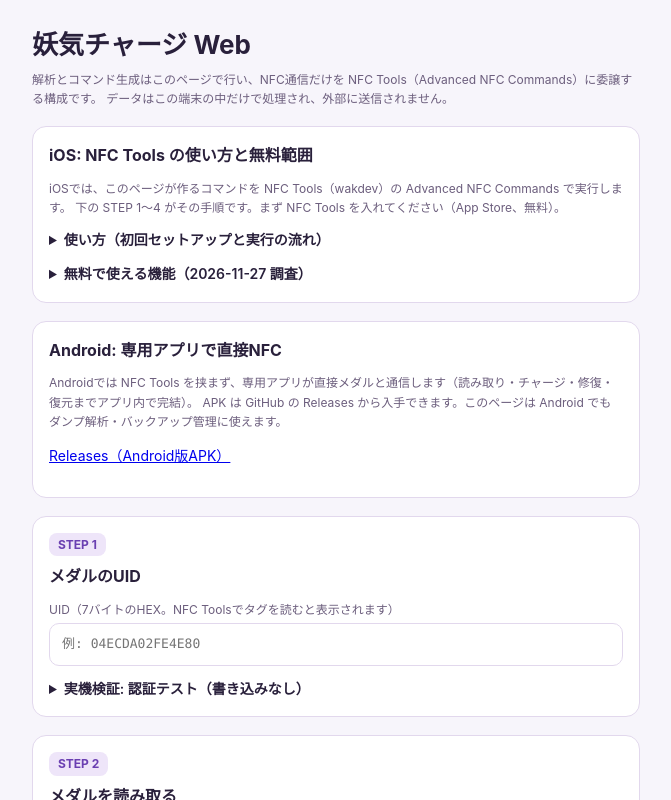
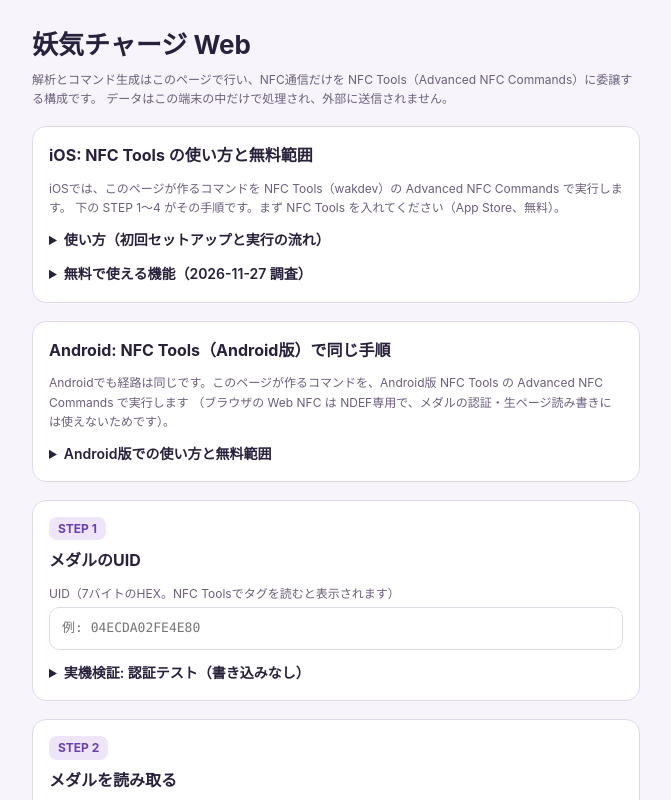
Before and after one commit to nezumi0627/youki-charger, a React (Vite) app: page / in a window 1280 px wide. Shown: the top 800 px of the page, without its empty margins (304-975 px from the left). Built offline with nearby package versions, Linux system fonts and the light colour scheme.

Commit message:
AndroidもNFC Tools経由に統一: src/App.tsx

```diff
--- a/src/App.tsx
+++ b/src/App.tsx
@@ -293,14 +293,20 @@ export default function App() {
       </section>
 
       <section className="card">
-        <h2>Android: 専用アプリで直接NFC</h2>
+        <h2>Android: NFC Tools（Android版）で同じ手順</h2>
         <p className="note">
-          Androidでは NFC Tools を挟まず、専用アプリが直接メダルと通信します（読み取り・チャージ・修復・復元までアプリ内で完結）。
-          APK は GitHub の Releases から入手できます。このページは Android でもダンプ解析・バックアップ管理に使えます。
+          Androidでも経路は同じです。このページが作るコマンドを、Android版 NFC Tools の Advanced NFC Commands で実行します
+          （ブラウザの Web NFC は NDEF専用で、メダルの認証・生ページ読み書きには使えないためです）。
         </p>
-        <p>
-          <a href="https://github.com/nezumi0627/youki-charger/releases">Releases（Android版APK）</a>
-        </p>
+        <details>
+          <summary>Android版での使い方と無料範囲</summary>
+          <ul>
+            <li>Play ストアで NFC Tools（wakdev、無料）を入れる</li>
+            <li>メニューから「Advanced NFC commands」を開き、I/O class は NfcA を選ぶ</li>
+            <li>あとは iOS と同じです。Data 欄に貼り付け → 送信 → かざす → Log の応答をこのページに貼る</li>
+            <li>無料範囲: Android版では Advanced Commands は通常機能として追加されており、Pro 限定の表記はありません（無料で使える公算が高いですが未確定）。Pro Edition は別アプリの買い切りで、この用途では不要です</li>
+          </ul>
+        </details>
       </section>
 
       <section className="card">
```
